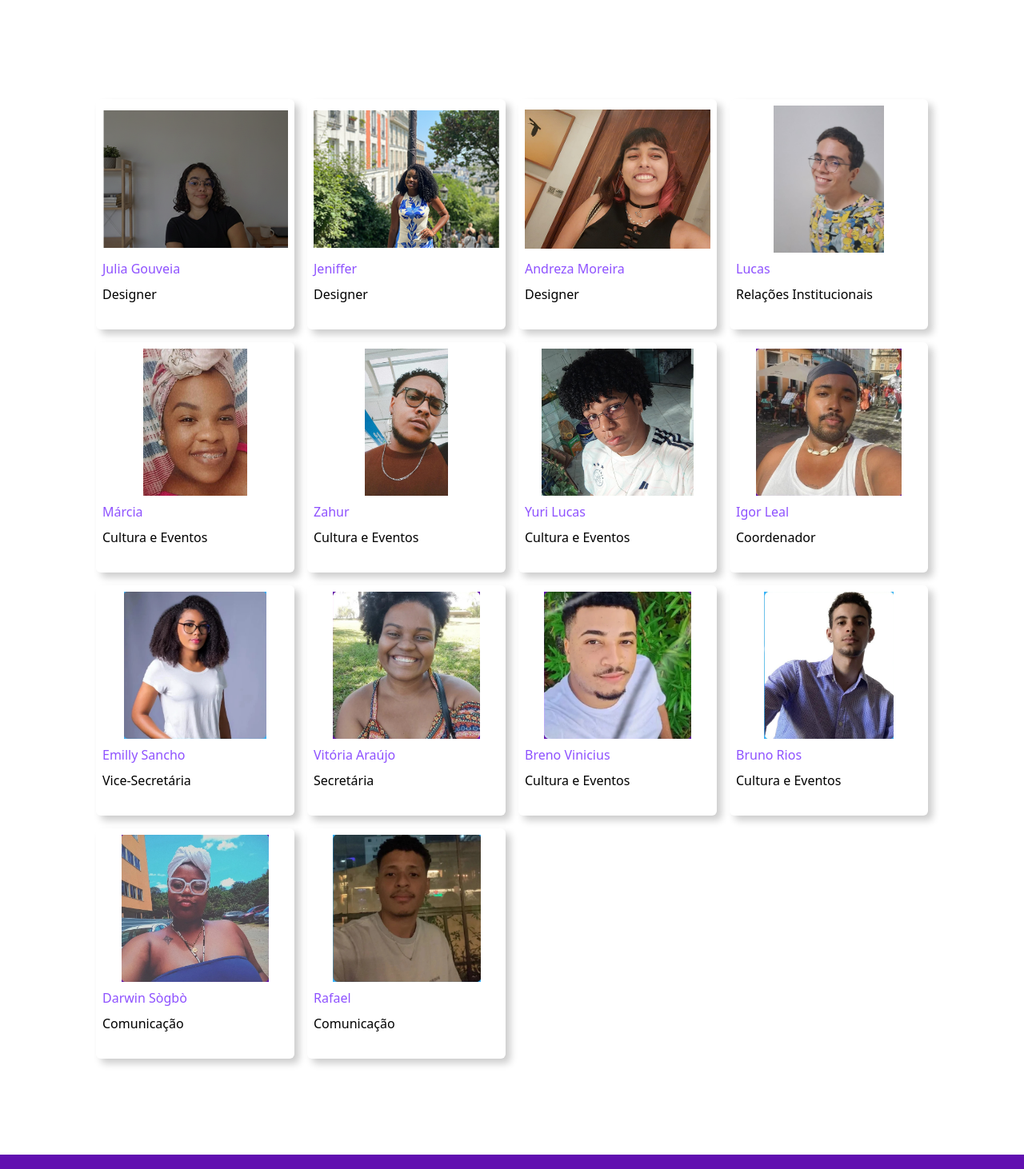
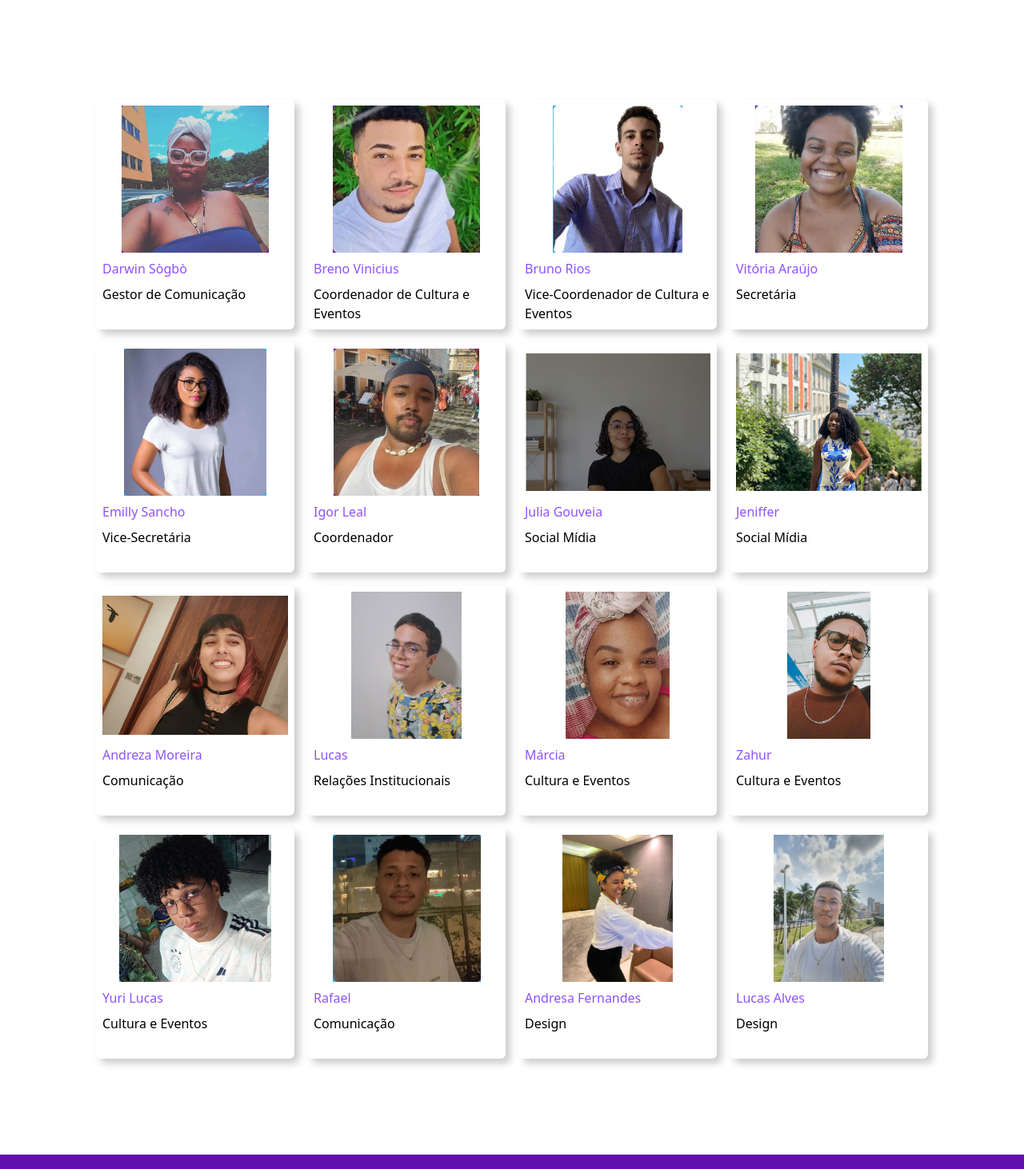
Before and after one commit to cacetufba/gestao-nina-silva, an Angular app: page /membros in a window 1280 px wide. Shown: the part 424-1886 px from the top of the page at 80% size. Built offline with nearby package versions, Linux system fonts and the light colour scheme.

Commit message:
inserção dos membros na área home , e atualização da quantidade de membros da área membros

```diff
--- a/src/app/app.html
+++ b/src/app/app.html
@@ -17,25 +17,25 @@
     </div>
 
     <div class="flex  mt-5 md:ml-10 justify-evenly">
-      <div class="flex  items-center md:gap-1" >
+      <div class="flex   md:gap-1 items-center" >
       <p class="text-zinc-50 font-open font-bold text-xs lg:text-base">Desenvolvido por Andresa Fernandes:</p>
 
       <a  href="https://www.linkedin.com/in/andresa-fernandes-9271ba1ba?utm_source=share_via&utm_content=profile&utm_medium=member_android" target="_blank" rel="noopener noreferrer"> <img src="assets/linkedin.png" class="w-5 h-5  lg:ml-2" alt="ícone branco de localização"></a>
-     <a  href=" andresa.ifba@gmail.com" target="_blank" rel="noopener noreferrer"> <img src="assets/e-mail.png" class="w-5 mr-2 h-5 md:ml-2" alt="ícone branco de localização"></a>
+     <a  href=" andresa.ifba@gmail.com" target="_blank" rel="noopener noreferrer"> <img src="assets/e-mail.png" class="w-5  h-5 md:ml-2 mr-2" alt="ícone branco de localização"></a>
       </div>
       <div class="flex  items-center md:gap-1">
       <p class="text-zinc-50 font-open font-bold text-xs lg:text-base">Andreza Moreira:</p>
 
       <a  href="https://www.linkedin.com/in/andreza-moreira?utm_source=share_via&utm_content=profile&utm_medium=member_android" target="_blank" rel="noopener noreferrer"> <img src="assets/linkedin.png" class="w-5 h-5 lg:ml-2" alt="ícone branco de localização"></a>
-     <a  href="andrezamor3ira@gmail.com" target="_blank" rel="noopener noreferrer"> <img src="assets/e-mail.png" class="w-5 h-5 mr-2 md:ml-2" alt="ícone branco de localização"></a>
+     <a  href="andrezamor3ira@gmail.com" target="_blank" rel="noopener noreferrer"> <img src="assets/e-mail.png" class="w-5 h-5 md:ml-2 mr-2 " alt="ícone branco de localização"></a>
       </div>
 
 
       <div class="flex  items-center md:gap-1 ">
       <p class="text-zinc-50 font-open font-bold text-xs lg:text-base">Lucas Alves:</p>
 
-      <a  href="https://maps.app.goo.gl/SX2cDkYE9UdzRXWe7" target="_blank" rel="noopener noreferrer"> <img src="assets/linkedin.png" class="w-5 h-5 lg:ml-2" alt="ícone branco de localização"></a>
-     <a  href="" target="_blank" rel="noopener noreferrer"> <img src="assets/e-mail.png" class="w-5 mr-2 h-5 md:ml-2" alt="ícone branco de localização"></a>
+      <a  href="https://www.linkedin.com/in/lucasac-dev/" target="_blank" rel="noopener noreferrer"> <img src="assets/linkedin.png" class="w-5 h-5 lg:ml-2" alt="ícone branco de localização"></a>
+     <a  href="" target="_blank" rel="noopener noreferrer"> <img src="assets/e-mail.png" class="w-5  h-5 md:ml-2 mr-2" alt="ícone branco de localização"></a>
       </div>
     </div>
 
--- a/src/app/pages/home/home.html
+++ b/src/app/pages/home/home.html
@@ -88,13 +88,13 @@
         desta gestão e
         fazendo a diferença</p>
     <div class="grid grid-cols-1 gap-5 justify-items-center items-center mt-16 sm:grid-cols-2 lg:grid-cols-4 lg:gap-0">
-        <app-membros diretoria="Diretoria" name="Nome" role="Cargo" photoUrl=""></app-membros>
+        <app-membros diretoria="Diretoria" name="Darwin" role="Gestor de Comunicação" photoUrl="assets/darwin.jpg"></app-membros>
 
-        <app-membros diretoria="Diretoria" name="Nome" role="Cargo" photoUrl=""></app-membros>
+         <app-membros diretoria="Diretoria" name="Emilly Sancho" role="Vice-secretária" photoUrl="assets/emilly.jpg"></app-membros>
 
-        <app-membros diretoria="Diretoria" name="Nome" role="Cargo" photoUrl=""></app-membros>
+        <app-membros diretoria="Diretoria" name="Vitória Araújo" role="Secretária" photoUrl="assets/vitoria.jpg"></app-membros>
 
-        <app-membros diretoria="Diretoria" name="Nome" role="Cargo" photoUrl=""></app-membros>
+        <app-membros diretoria="Diretoria" name="Igor Leal" role="Coordenador Geral" photoUrl="assets/Igor.jpg"></app-membros>
     </div>
 
 </section>
--- a/src/app/shared/card-membros/card-membros.ts
+++ b/src/app/shared/card-membros/card-membros.ts
@@ -25,21 +25,64 @@ export class CardMembros {
   readonly filtro = input<Area>(null);
 
   readonly membros: Membro[] = [
+
+         {
+      nome: 'Darwin Sògbò',
+      cargo: 'Gestor de Comunicação',
+      area: 'diretoria',
+      foto: 'assets/darwin.jpg',
+    },
+
+     {
+      nome: 'Breno Vinicius',
+      cargo: 'Coordenador de Cultura e Eventos',
+      area: 'diretoria',
+      foto: 'assets/breno.jpg',
+    },
+
+       {
+      nome: 'Bruno Rios',
+      cargo: 'Vice-Coordenador de Cultura e Eventos',
+      area: 'diretoria',
+      foto: 'assets/bruno.jpg',
+    },
+
+
+      {
+      nome: 'Vitória Araújo',
+      cargo: 'Secretária',
+      area: 'diretoria',
+      foto: 'assets/vitoria.jpg',
+    },
+
+     {
+      nome: 'Emilly Sancho',
+      cargo: 'Vice-Secretária',
+      area: 'diretoria',
+      foto: 'assets/emilly.jpg',
+    },
+
+    {
+      nome: 'Igor Leal',
+      cargo: 'Coordenador',
+      area: 'diretoria',
+      foto: 'assets/Igor.jpg',
+    },
     {
       nome: 'Julia Gouveia',
-      cargo: 'Designer',
+      cargo: 'Social Mídia',
       area: 'comunicacao',
       foto: 'assets/image 1.png',
     },
     {
       nome: 'Jeniffer',
-      cargo: 'Designer',
+      cargo: 'Social Mídia',
       area: 'comunicacao',
       foto: 'assets/image 2.png',
     },
     {
       nome: 'Andreza Moreira',
-      cargo: 'Designer',
+      cargo: 'Comunicação',
       area: 'comunicacao',
       foto: 'assets/WhatsApp Image 2026-02-23 at 13.43.22 1.png',
     },
@@ -68,47 +111,6 @@ export class CardMembros {
       foto: 'assets/yuri.jpeg',
     },
 
-     {
-      nome: 'Igor Leal',
-      cargo: 'Coordenador',
-      area: 'diretoria',
-      foto: 'assets/Igor.jpg',
-    },
-
-      {
-      nome: 'Emilly Sancho',
-      cargo: 'Vice-Secretária',
-      area: 'diretoria',
-      foto: 'assets/emilly.jpg',
-    },
-
-      {
-      nome: 'Vitória Araújo',
-      cargo: 'Secretária',
-      area: 'diretoria',
-      foto: 'assets/vitoria.jpg',
-    },
-
-       {
-      nome: 'Breno Vinicius',
-      cargo: 'Cultura e Eventos',
-      area: 'cultura',
-      foto: 'assets/breno.jpg',
-    },
-
-        {
-      nome: 'Bruno Rios',
-      cargo: 'Cultura e Eventos',
-      area: 'cultura',
-      foto: 'assets/bruno.jpg',
-    },
-
-         {
-      nome: 'Darwin Sògbò',
-      cargo: 'Comunicação',
-      area: 'comunicacao',
-      foto: 'assets/darwin.jpg',
-    },
 
 
          {
@@ -116,6 +118,21 @@ export class CardMembros {
       cargo: 'Comunicação',
       area: 'comunicacao',
       foto: 'assets/rafael.jpg',
+    },
+
+
+         {
+      nome: 'Andresa Fernandes',
+      cargo: 'Design',
+      area: 'comunicacao',
+      foto: 'assets/andresa.jpeg',
+    },
+
+        {
+      nome: 'Lucas Alves',
+      cargo: 'Design',
+      area: 'comunicacao',
+      foto: 'assets/lucasA.jpeg',
     },
   ];
 
--- a/src/app/shared/membros/membros.html
+++ b/src/app/shared/membros/membros.html
@@ -4,7 +4,7 @@
 
     <div class="relative w-48 h-48 mb-4 overflow-hidden rounded-full bg-[#D9D9D9]">
         @if (photoUrl()) {
-        <img [ngSrc]="photoUrl()!" [alt]="'Foto de ' + name()" fill priority class="object-cover" loading="lazy">
+        <img [ngSrc]="photoUrl()!" [alt]="'Foto de ' + name()" fill priority class="object-cover">
         }
     </div>
 
```
Also changed, not shown: public/assets/andresa.jpeg (added), public/assets/lucasA.jpeg (added).
